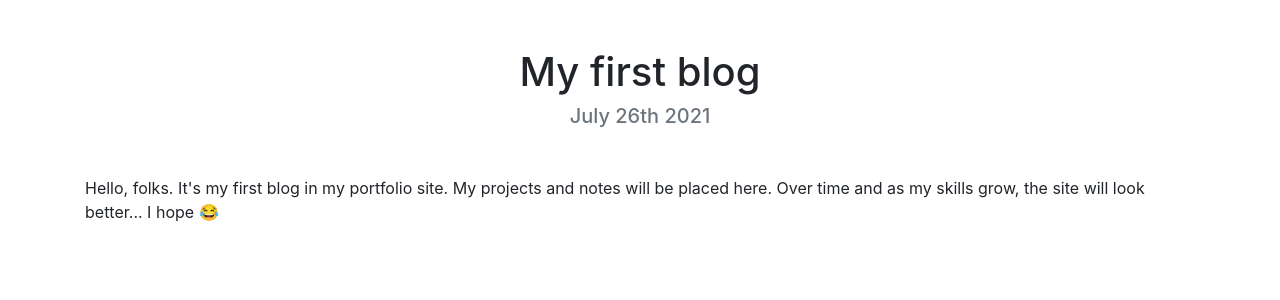
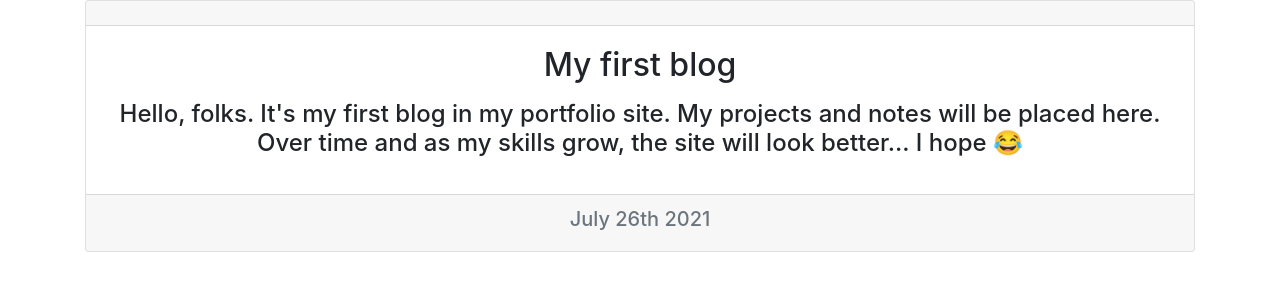
Before and after one commit to ProgMagnus/portfolio_django-site, a Django app: page /blog/3/ in a window 1280 px wide. Shown: the part 56-356 px from the top of the page. Run offline with Django 3.2, Linux system fonts and the light colour scheme; data comes from the database, SQL or seed files in the repository; some libraries are stand-ins or nearby versions.

Commit message:
Update detail.html
style updated, added bootstrap

```diff
--- a/blog/templates/blog/detail.html
+++ b/blog/templates/blog/detail.html
@@ -2,10 +2,17 @@
 {% load static %}
 {% block content %}
 
-<h1 class="text-center mt-5" id="blogdetailtitle">{{ blog.title }}</h1>
+<div class="card text-center">
+  <div class="card-header">
 
-<h5 class="text-center text-muted mb-5">{{ blog.date|date:'F jS Y' }}</h5>
-
-{{ blog.description|safe }}
+  </div>
+  <div class="card-body">
+      <h2>{{ blog.title }}</h2></h5>
+    <p class="card-text"><h4>{{ blog.description|safe }}</h4></p>
+  </div>
+  <div class="card-footer text-muted">
+    <h5 class="text-muted">{{ blog.date|date:'F jS Y' }}</h5>
+  </div>
+</div>
 
 {% endblock %}
```
